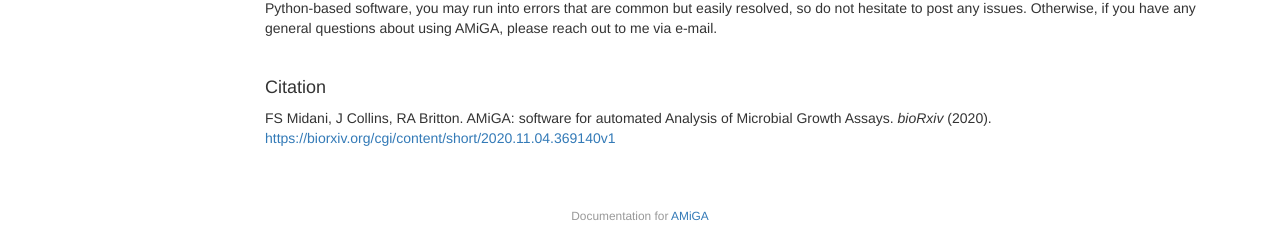
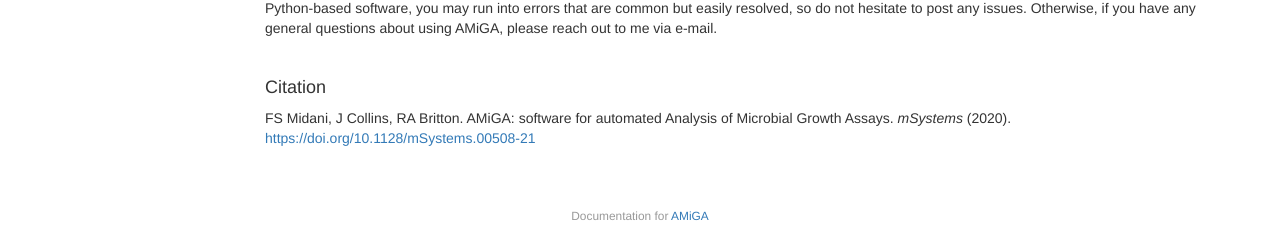
Before and after one commit to firasmidani/amiga, a Jekyll site: the page built from docs/index.md, in a window 1280 px wide. Shown: the part 1357-1599 px from the top of the page. Built offline with Jekyll 4.4.1, drawn with Linux system fonts in a browser that asks for light colours.

Commit message:
docs: update article link

```diff
--- a/docs/index.md
+++ b/docs/index.md
@@ -69,6 +69,6 @@ Please post issues or requests [here](https://github.com/firasmidani/amiga/issue
 
 FS Midani, J Collins, RA Britton.
 AMiGA: software for automated Analysis of Microbial Growth Assays.
-*bioRxiv* (2020). <a href="https://biorxiv.org/cgi/content/short/2020.11.04.369140v1">https://biorxiv.org/cgi/content/short/2020.11.04.369140v1</a>
+*mSystems* (2020). <a href="https://doi.org/10.1128/mSystems.00508-21">https://doi.org/10.1128/mSystems.00508-21</a>
 
 <br />
```
